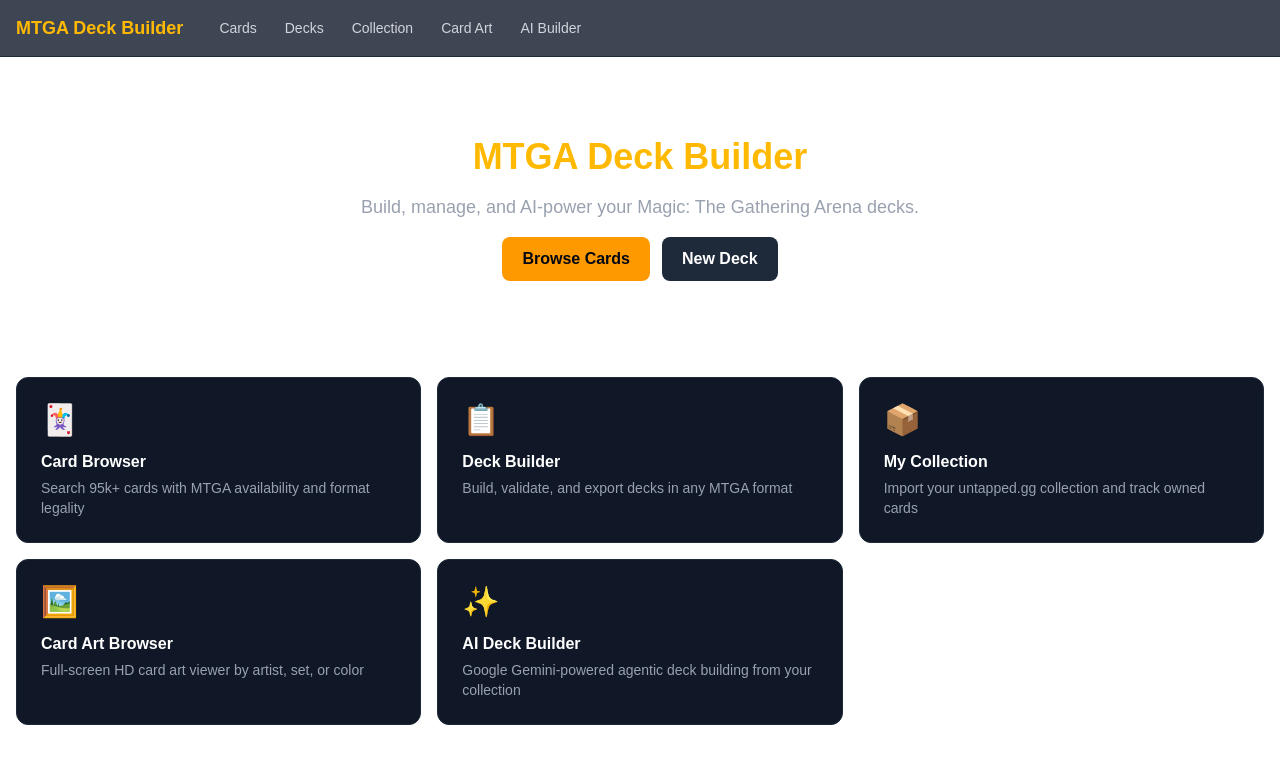
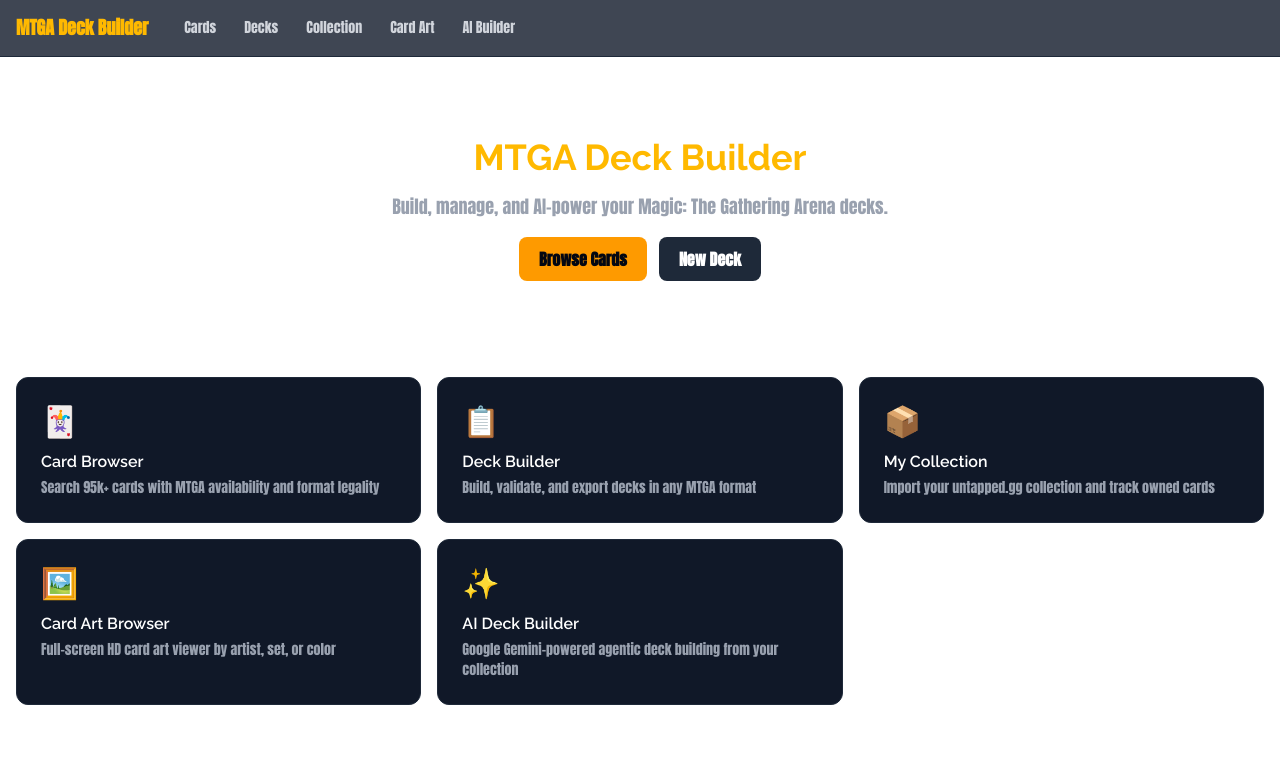
Before and after one commit to ericledyard/MTGA-DeckBuilder, a Next.js app in the folder apps/web/: page / in a window 1280 px wide. Shown: the top 764 px of the page. Built offline with nearby package versions, Linux system fonts and the light colour scheme.

Commit message:
feat: switch fonts to Raleway (headers) and Anton (body)
Replace Geist with Raleway for h1-h6 and Anton for all body text via next/font/google CSS variables.

cc-rig

```diff
--- a/apps/web/src/app/globals.css
+++ b/apps/web/src/app/globals.css
@@ -8,8 +8,8 @@
 @theme inline {
   --color-background: var(--background);
   --color-foreground: var(--foreground);
-  --font-sans: var(--font-geist-sans);
-  --font-mono: var(--font-geist-mono);
+  --font-sans: var(--font-anton);
+  --font-heading: var(--font-raleway);
 }
 
 @media (prefers-color-scheme: dark) {
@@ -22,7 +22,16 @@
 body {
   background: var(--background);
   color: var(--foreground);
-  font-family: Arial, Helvetica, sans-serif;
+  font-family: var(--font-anton), sans-serif;
+}
+
+h1,
+h2,
+h3,
+h4,
+h5,
+h6 {
+  font-family: var(--font-raleway), sans-serif;
 }
 
 @keyframes zoomFadeIn {
--- a/apps/web/src/app/layout.tsx
+++ b/apps/web/src/app/layout.tsx
@@ -1,9 +1,14 @@
 import type { Metadata } from "next";
-import { Geist } from "next/font/google";
+import { Raleway, Anton } from "next/font/google";
 import "./globals.css";
 import { NavBar } from "@/components/ui/NavBar";
 
-const geist = Geist({ subsets: ["latin"], variable: "--font-geist" });
+const raleway = Raleway({ subsets: ["latin"], variable: "--font-raleway" });
+const anton = Anton({
+  subsets: ["latin"],
+  weight: "400",
+  variable: "--font-anton",
+});
 
 export const metadata: Metadata = {
   title: "MTGA Deck Builder",
@@ -16,7 +21,10 @@
   children: React.ReactNode;
 }) {
   return (
-    <html lang="en" className={`${geist.variable} h-full antialiased dark`}>
+    <html
+      lang="en"
+      className={`${raleway.variable} ${anton.variable} h-full antialiased dark`}
+    >
       <body className="min-h-full flex flex-col bg-gray-950 text-gray-100">
         <NavBar />
         <main className="flex-1 mx-auto w-full max-w-7xl px-4 py-8">
```
